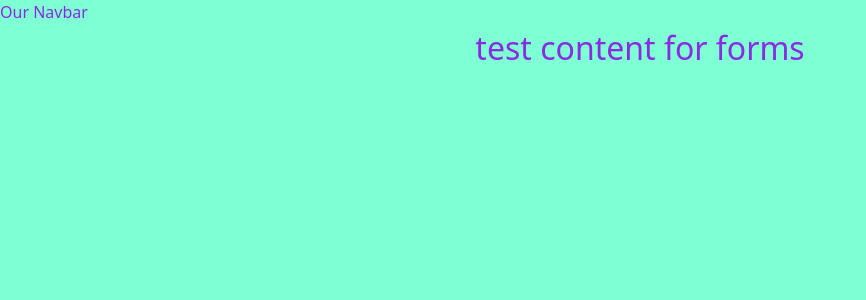
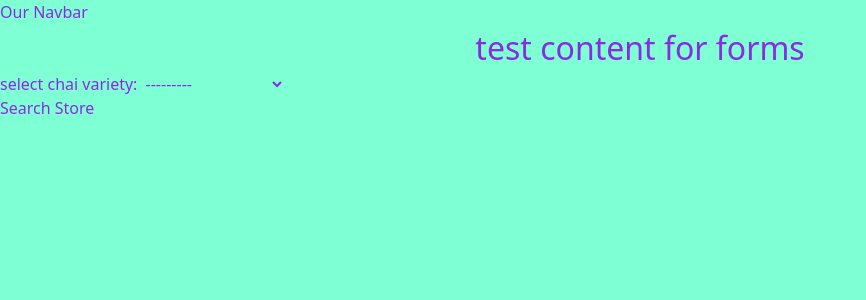
Before and after one commit to Ankit8125/DjangoLearning, a Django app: page /chai/chai_stores/ in a window 1280 px wide. Shown: the top 300 px of the page, without its empty margins (0-866 px from the left). Run offline with Django 5.2, Linux system fonts and the light colour scheme; data comes from the database, SQL or seed files in the repository; style sheets or scripts are compiled from the project's sources; some libraries are stand-ins or nearby versions.

Commit message:
django forms

```diff
--- a/Learning/chaiDjango/chai/forms.py
+++ b/Learning/chaiDjango/chai/forms.py
@@ -0,0 +1,6 @@
+from django import forms
+from .models import ChaiVariety
+
+class ChaiVarietyForm(forms.Form): # All forms are linked on basis on model
+  chai_variety = forms.ModelChoiceField(queryset=ChaiVariety.objects.all(), label="select chai variety") # It can query in our existing model
+  # This ModelChoiceField is intelligent. It will automatically know which one is in dropdown format
--- a/Learning/chaiDjango/chai/templates/chai/chai_stores.html
+++ b/Learning/chaiDjango/chai/templates/chai/chai_stores.html
@@ -7,5 +7,19 @@
 
 {% block content %}
 <h1>test content for forms</h1>
+<form method="POST">
+  {% csrf_token %}
+  {{form}}
+  <button type="submit">Search Store</button>
+</form>
+
+{% if stores %}
+  <h2>Stores available</h2>
+  <ul>
+    {% for store in stores %}
+      <li> {{store.name}} - {{store.location}} </li>
+    {% endfor %}
+  </ul>
+{% endif %}
 
 {% endblock  %}
--- a/Learning/chaiDjango/chai/views.py
+++ b/Learning/chaiDjango/chai/views.py
@@ -1,6 +1,7 @@
 from django.shortcuts import render
-from .models import ChaiVariety
+from .models import ChaiVariety, Store
 from django.shortcuts import get_object_or_404
+from .forms import ChaiVarietyForm
 
 # Create your views here.
 def all_chai(request):
@@ -13,4 +14,12 @@ def chai_detail(request, chai_id):
   return render(request, 'chai/chai_detail.html', {'chai': chai})
 
 def chai_store_view(request):
-  return render(request, 'chai/chai_stores.html')
+  stores = None # Initializing
+  if request.method == "POST": # Form validation
+    form = ChaiVarietyForm(request.POST)
+    if form.is_valid():
+      chai_variety = form.cleaned_data['chai_variety'] # Name should be same as that of forms.py
+      stores = Store.objects.filter(chai_varieties = chai_variety) # chai_varieties is a field in the model Store
+  else:
+    form = ChaiVarietyForm()
+  return render(request, 'chai/chai_stores.html', {'stores': stores, 'form': form})
```
